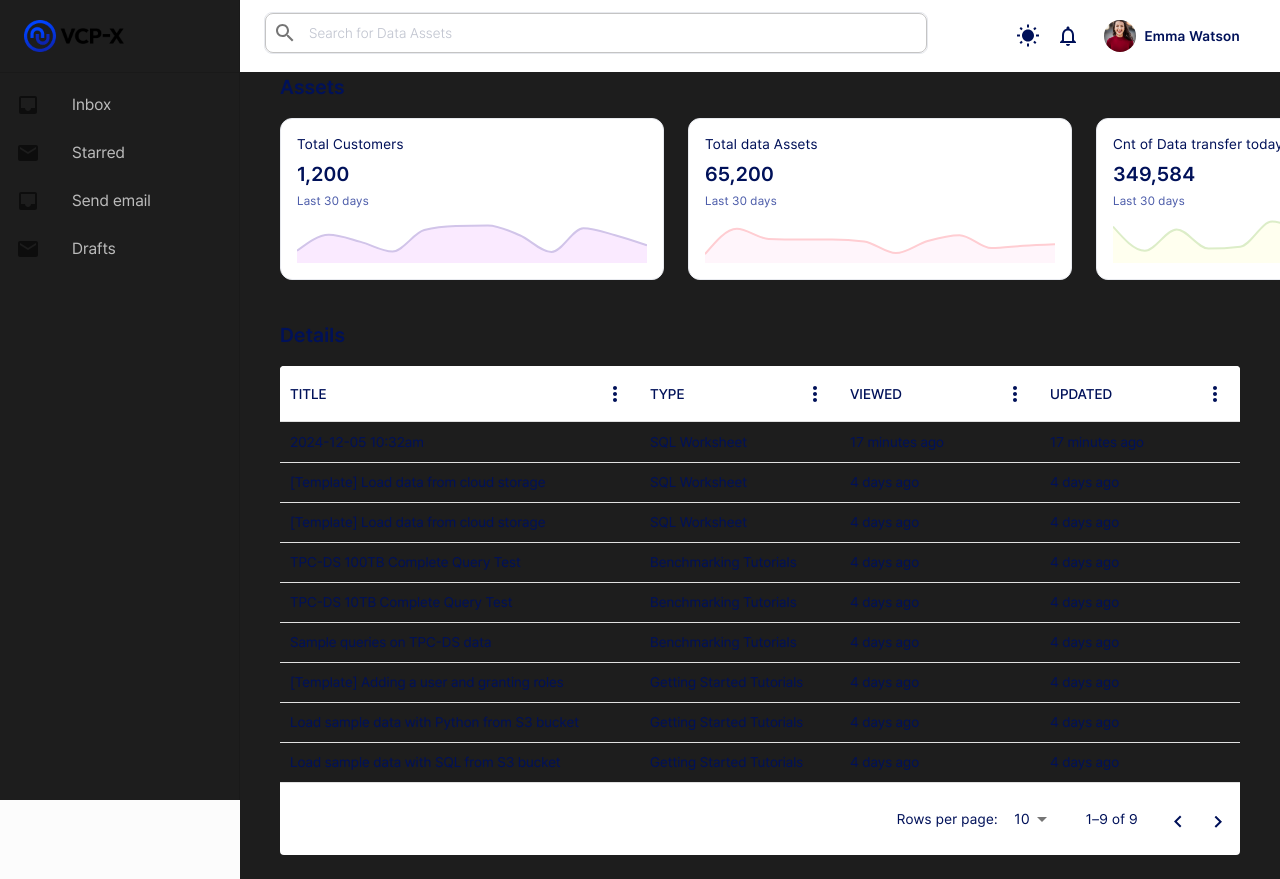
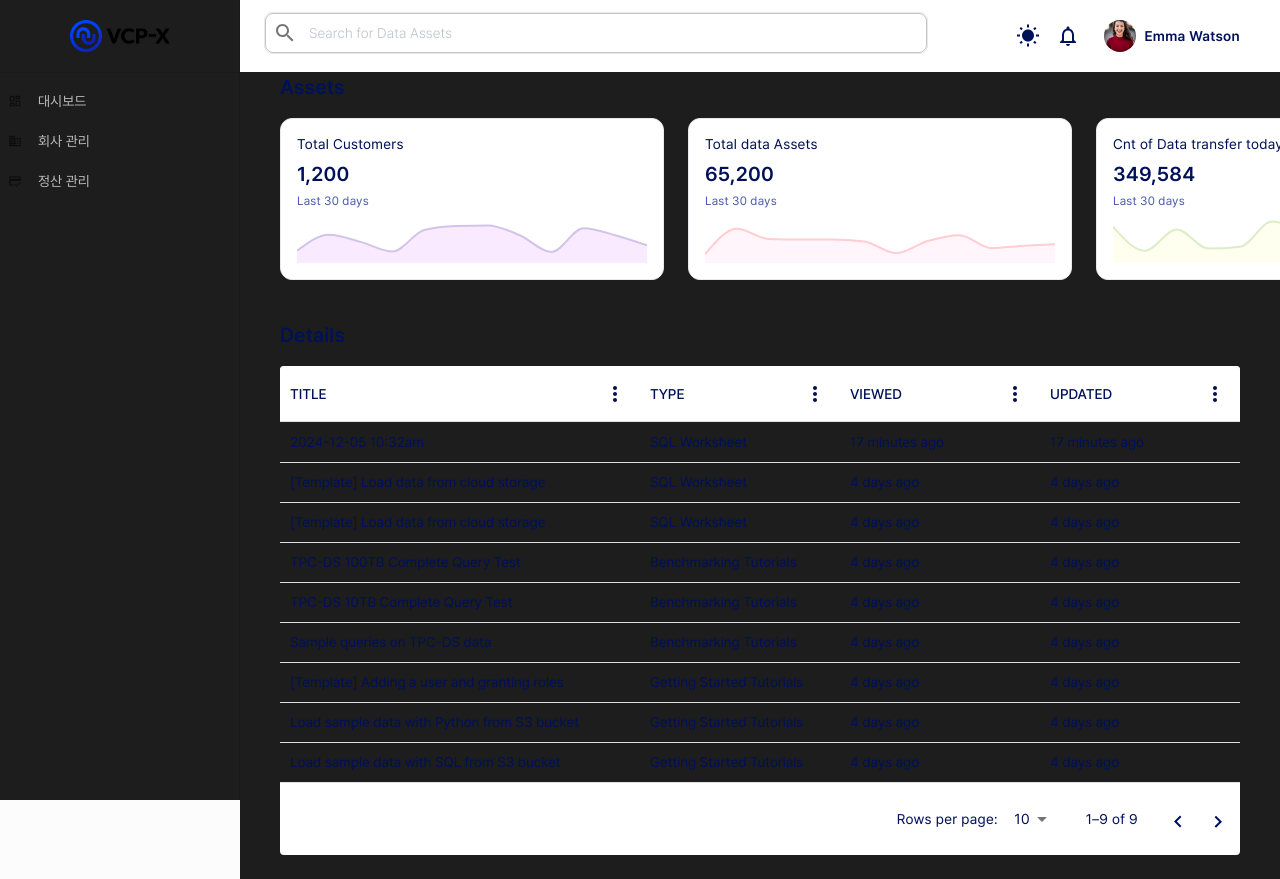
Before and after one commit to ddo0ii/vmrs, a React (Vite) app: page /#/dashboard in a window 1280 px wide. Shown: the top 879 px of the page. Built offline with nearby package versions, Linux system fonts and the light colour scheme.

Commit message:
refactor: 메뉴 디자인 변경 및 menus와 연결

```diff
--- a/package.json
+++ b/package.json
@@ -16,6 +16,7 @@
     "@mui/material": "^6.1.10",
     "@mui/x-charts": "^7.23.1",
     "@mui/x-data-grid": "^7.23.1",
+    "@mui/x-tree-view": "^7.23.0",
     "axios": "^1.7.8",
     "ckeditor4-react": "^4.2.0",
     "i18next": "^24.0.5",
--- a/src/apps/vcpx/meta/menus.jsx
+++ b/src/apps/vcpx/meta/menus.jsx
@@ -1,11 +1,18 @@
 import {
-  Business as CompanyIcon,
-  Person as UserIcon,
+  BusinessOutlined as CompanyIcon,
+  CreditScoreOutlined as BillingIcon,
+  DashboardOutlined as DashboardIcon,
 } from '@mui/icons-material';
 import React from 'react';
 import { Path } from '@/constants/path';
 
 export const menus = [
+  {
+    id: Path.DASHBOARD,
+    title: '대시보드',
+    path: Path.DASHBOARD,
+    icon: <DashboardIcon />,
+  },
   {
     id: Path.COMPANY,
     title: '회사 관리',
@@ -13,9 +20,9 @@ export const menus = [
     icon: <CompanyIcon />,
   },
   {
-    id: Path.USER,
-    title: '사용자 관리',
-    path: Path.USER,
-    icon: <UserIcon />,
+    id: Path.BILLING,
+    title: '정산 관리',
+    path: Path.BILLING,
+    icon: <BillingIcon />,
   },
 ];
--- a/src/components/layouts/app-layout.jsx
+++ b/src/components/layouts/app-layout.jsx
@@ -5,15 +5,9 @@ import {
   Avatar,
   Box,
   Button,
-  Divider,
   Drawer,
   IconButton,
   InputAdornment,
-  List,
-  ListItem,
-  ListItemButton,
-  ListItemIcon,
-  ListItemText,
   TextField,
   Toolbar,
   Typography,
@@ -21,23 +15,20 @@ import {
 } from '@mui/material';
 import {
   Bedtime,
-  Inbox,
-  Mail,
   Menu,
   NotificationsNoneOutlined,
   Search,
   WbSunny,
 } from '@mui/icons-material';
 import { Outlet, useNavigate } from 'react-router-dom';
-import { Path } from '@/constants/path';
-import Logo from '@/assets/images/logo.png';
 import Person from '@/assets/images/person.jpg';
 import { top100Films } from '@/apps/vcpx/pages/dashboard/top100Films';
 import { VCPPalette } from '@/configs/themes/vcp-palette';
+import { SideNavBar } from '@/components/side-nav-bar';
 
 const drawerWidth = 240;
 
-export const AppLayout = ({ mode, setMode, ...props }) => {
+export const AppLayout = ({ menuData, mode, setMode, ...props }) => {
   const { window } = props;
   const theme = useTheme();
   const palette = VCPPalette(mode);
@@ -51,43 +42,6 @@ export const AppLayout = ({ mode, setMode, ...props }) => {
   const toggleThemeMode = () => {
     setMode((prevMode) => (prevMode === 'light' ? 'dark' : 'light'));
   };
-
-  const drawer = (
-    <div>
-      <Toolbar
-        // sx={{ backgroundColor: palette.background.paper }}
-        sx={{ backgroundColor: mode === 'light' ? '#f5f6fa' : '#1d1d1d' }}
-      >
-        <img
-          src={Logo}
-          alt="VCP-X 로고"
-          onClick={() => navigate(Path.HOME)}
-          style={{ cursor: 'pointer', width: '100px' }}
-        />
-      </Toolbar>
-      <Divider />
-      <List>
-        {['Inbox', 'Starred', 'Send email', 'Drafts'].map((text, index) => (
-          <ListItem key={text} disablePadding>
-            <ListItemButton
-              sx={{
-                backgroundColor: 'transparent',
-                color: mode === 'light' ? '#7f8c8d' : '#bbbbbb',
-                '&:hover': {
-                  backgroundColor: mode === 'light' ? '#f2f2f2' : '#333333', // 호버 색상
-                },
-              }}
-            >
-              <ListItemIcon>
-                {index % 2 === 0 ? <Inbox /> : <Mail />}
-              </ListItemIcon>
-              <ListItemText primary={text} />
-            </ListItemButton>
-          </ListItem>
-        ))}
-      </List>
-    </div>
-  );
 
   return (
     <Box sx={{ display: 'flex' }}>
@@ -189,7 +143,7 @@ export const AppLayout = ({ mode, setMode, ...props }) => {
             },
           }}
         >
-          {drawer}
+          <SideNavBar menuData={menuData} mode={mode} />
         </Drawer>
         <Drawer
           variant="permanent"
@@ -204,7 +158,7 @@ export const AppLayout = ({ mode, setMode, ...props }) => {
           }}
           open
         >
-          {drawer}
+          <SideNavBar menuData={menuData} mode={mode} />
         </Drawer>
       </Box>
       <Box
--- /dev/null
+++ b/src/components/side-nav-bar.jsx
@@ -0,0 +1,84 @@
+import React from 'react';
+import {
+  Divider,
+  List,
+  ListItem,
+  ListItemButton,
+  ListItemIcon,
+  ListItemText,
+  Toolbar,
+  useTheme,
+} from '@mui/material';
+import Logo from '@/assets/images/logo.png';
+import { useNavigate } from 'react-router-dom'; // react-router-dom 사용
+import { Path } from '@/constants/path';
+
+export const SideNavBar = ({ menuData, mode }) => {
+  const theme = useTheme(); // theme에서 typography 사용
+  const navigate = useNavigate(); // navigate 함수 사용
+
+  // 스타일 정의
+  const styles = {
+    toolbar: {
+      backgroundColor: mode === 'light' ? '#f5f6fa' : '#1d1d1d',
+      display: 'flex',
+      alignItems: 'center',
+      justifyContent: 'center',
+    },
+    listItemButton: {
+      backgroundColor: 'transparent',
+      color: mode === 'light' ? '#7f8c8d' : '#bbbbbb',
+      '&:hover': {
+        backgroundColor: mode === 'light' ? '#f2f2f2' : '#333333',
+      },
+      padding: '4px 8px', // 버튼 크기 축소
+      minHeight: '40px', // 버튼 높이 조정
+    },
+    listItemIcon: {
+      minWidth: '30px', // 아이콘의 최소 너비 조정
+      '& .MuiSvgIcon-root': {
+        fontSize: '14px', // 아이콘 크기 설정
+      },
+    },
+    listItemText: {
+      fontSize: '14px', // 글자 크기 설정
+      '& .MuiTypography-root': {
+        fontSize: '14px', // 내부 Typography 스타일 직접 조정
+      },
+    },
+    logo: {
+      cursor: 'pointer',
+      width: '100px',
+    },
+  };
+
+  return (
+    <div>
+      <Toolbar sx={styles.toolbar}>
+        <img
+          src={Logo}
+          alt="VCP-X 로고"
+          onClick={() => navigate(Path.HOME)}
+          style={styles.logo}
+        />
+      </Toolbar>
+      <Divider />
+      <List>
+        {menuData.map((menu) => (
+          <ListItem key={menu.id} disablePadding>
+            <ListItemButton
+              onClick={() => navigate(menu.path)}
+              sx={styles.listItemButton}
+            >
+              <ListItemIcon sx={styles.listItemIcon}>{menu.icon}</ListItemIcon>
+              <ListItemText
+                primary={menu.title}
+                sx={styles.listItemText} // 텍스트 크기 조정
+              />
+            </ListItemButton>
+          </ListItem>
+        ))}
+      </List>
+    </div>
+  );
+};
--- a/src/constants/path.js
+++ b/src/constants/path.js
@@ -12,6 +12,6 @@ export const Path = {
 
   // 대시 보드
   DASHBOARD: '/dashboard',
-
-  COMPANY: `/company`,
+  COMPANY: '/company',
+  BILLING: '/billing',
 };
```
Also changed, not shown: 1 other file (tests, documents, lock files or other folders).
